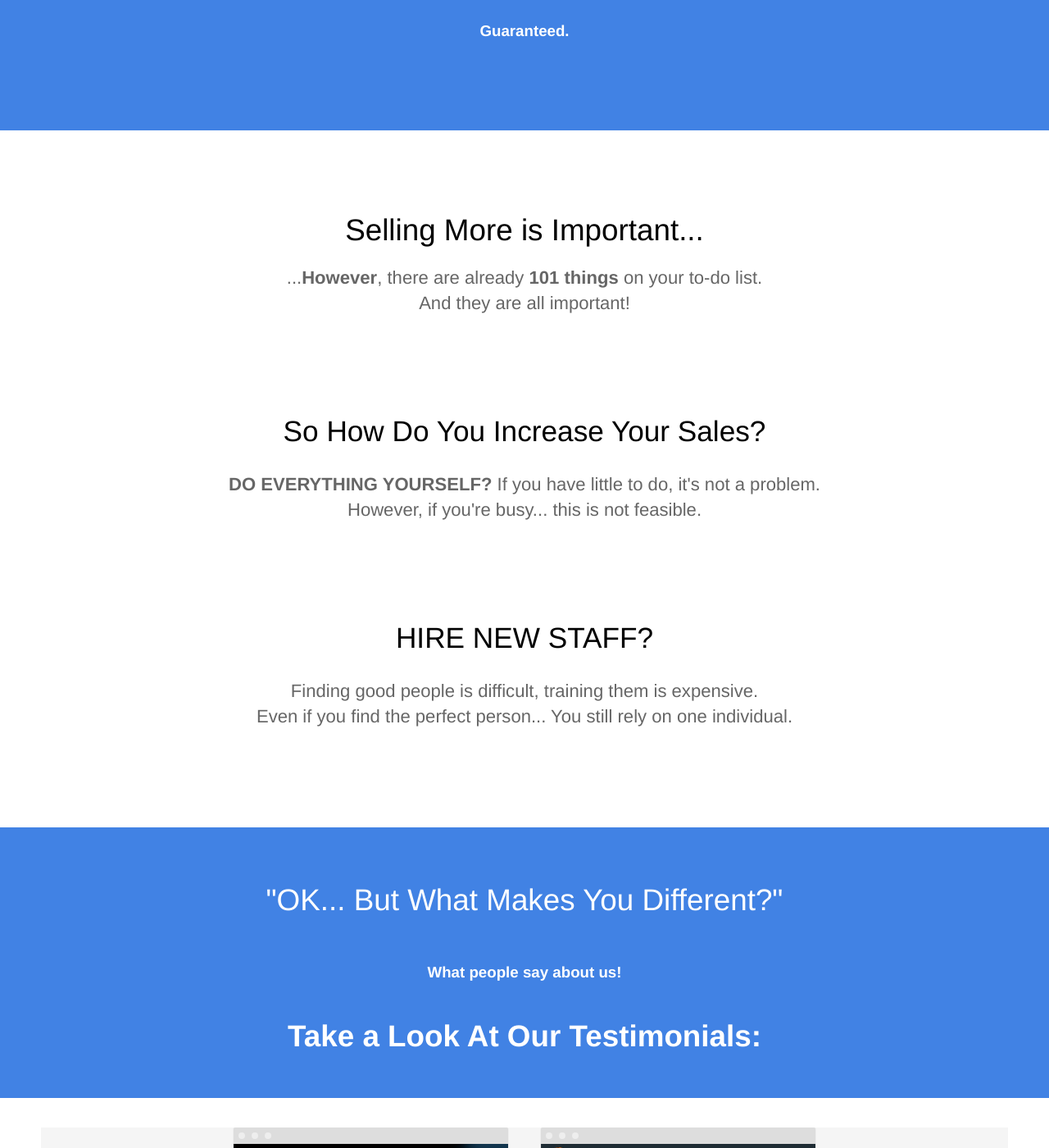
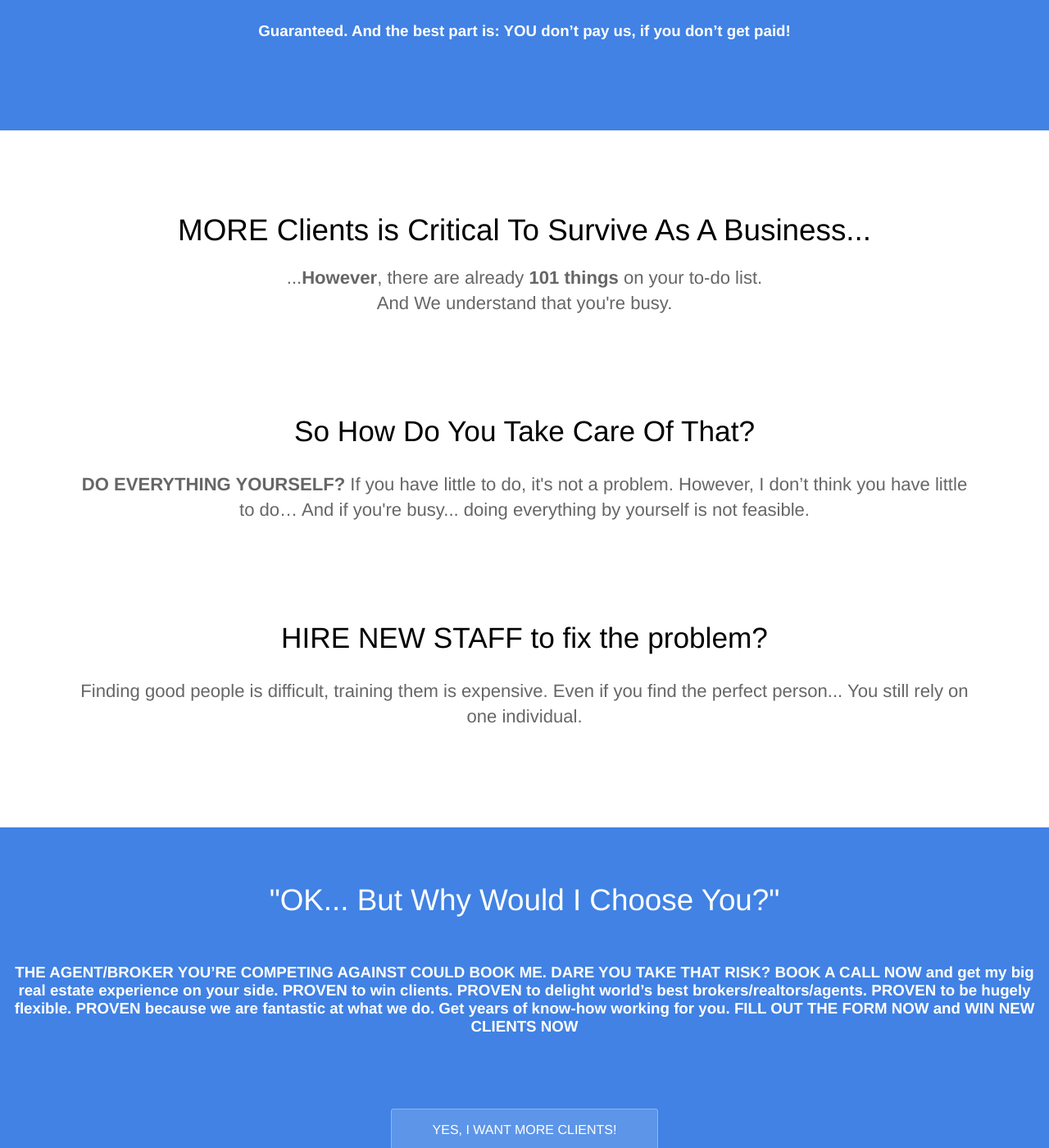
Before and after one commit to Huntinex/MMResults, a Jekyll site: the page built from index.html, in a window 1280 px wide and 1400 px high, scrolled down 359 px. Shown: the whole window at 82% size. Built offline with Jekyll 4.4.1, drawn with Linux system fonts in a browser that asks for light colours; some of the changed text lies outside the part shown.

Commit message:
Update index.html

```diff
--- a/index.html
+++ b/index.html
@@ -4,11 +4,11 @@
 ---
 <section class="hero">
 	<div class="text-container">
-		<h1 class="editable">The last <strong>Copywriting Agency</strong> you'll ever need</h1>
+		<h1 class="editable">The only agency you'll ever need to <b>WIN CLIENTS</b> as a <strong>BROKER/REALTOR/AGENT</strong></h1>
 		<small></small>
 		<p class="subtext editable">More Growth. More Clients. More Value.</p>
-		<div class="cta button alt"><a href="https://calendly.com/mmresults/call">YES, I WANT THAT!</a></div>
-		<h3 style="font-weight: 900;">Guaranteed.</h3>
+		<div class="cta button alt"><a href="#call">YES, I WANT THAT!</a></div>
+		<h3 style="font-weight: 900;">Guaranteed. And the best part is: YOU don’t pay us, if you don’t get paid!</h3>
 	</div>
 </section>
 
@@ -16,33 +16,43 @@
 	<center><section>
 		<div class="container center flex">
 			<div class="text editable">
-				<h1>Selling More is Important...</h1>
-				<p>...<strong>However</strong>, there are already <strong>101 things</strong> on your to-do list.<br>And they are all important!</p>
+				<h1>MORE Clients is Critical To Survive As A Business...</h1>
+				<p>...<strong>However</strong>, there are already <strong>101 things</strong> on your to-do list.<br>And We understand that you're busy.</p>
 			</div>
 		</div>
 	</section>
 	<section>
 		<div class="container flex">
 			<div class="text editable">
-				<h2>So How Do You Increase Your Sales?</h2>
-				<p><strong>DO EVERYTHING YOURSELF?</strong> If you have little to do, it's not a problem.<br>However, if you're busy... this is not feasible.</p>
+				<h2>So How Do You Take Care Of That?</h2>
+				<p><strong>DO EVERYTHING YOURSELF?</strong> If you have little to do, it's not a problem.
+However, I don’t think you have little to do… And if you're busy... doing everything by yourself is not feasible.</p>
 			</div>
 		</div>
 	</section>
 	<section>
 		<div class="container flex">
 			<div class="text editable">
-				<h2>HIRE NEW STAFF?</h2>
-				<p>Finding good people is difficult,  training them is expensive.<br>Even if you find the perfect person... You still rely on one individual.</p>
+				<h2>HIRE NEW STAFF to fix the problem?</h2>
+				<p>Finding good people is difficult, training them is expensive.
+Even if you find the perfect person... You still rely on one individual.</p>
 			</div>
 		</div>
+
+
 	</section></center>
 	<center class="hero"><br>
-			<h1 style="font-weight: 500;" class="editable">"OK... But What Makes You Different?"</h1>
+			<h1 style="font-weight: 500;" class="editable">"OK... But Why Would I Choose You?"</h1>
 			<br><br>
-			<h3>What people <strong style="font-weight: 700;">say about us!</strong></h3>
+			<h3><strong>THE AGENT/BROKER YOU’RE COMPETING AGAINST COULD BOOK ME.</strong>
+
+<strong>DARE YOU TAKE THAT RISK?</strong>
+
+<strong>BOOK A CALL NOW</strong> and get my big real estate experience on your side. <b>PROVEN</b> to win clients. <b>PROVEN</b> to delight world’s best brokers/realtors/agents. <b>PROVEN</b> to be hugely flexible. <b>PROVEN</b> because we are fantastic at what we do. Get years of know-how working for you. <b>FILL OUT THE FORM NOW</b> and <b>WIN NEW CLIENTS NOW</b></h3>
 			<br><small><br></small>
-			<h1 style="font-weight: 900;" class="editable">Take a Look At Our Testimonials:</h1>
+
+				<div class="cta button alt"><a href="#call">YES, I WANT MORE CLIENTS!</a></div>
+			<h1 style="font-weight: 900;" class="editable">Take a Look At What People Say About Us!:</h1>
 		<br><br><br>
 	</center>
 
@@ -61,8 +71,14 @@
 			</center><br>
 
 	<br><br>
-	<section class="bottom-cta">
-		<h2 class="editable"><strong>Contact Us</strong> For A Free Consultation Call:</h2>
-		<div class="button alt"><a href="https://calendly.com/mmresults/call">YES, I WANT THAT!</a></div>
+	<section class="bottom-cta" id="call">
+		<h3 class="editable">
+YOU’re literally <STRONG>ONE STEP AWAY</STRONG> to turn client acquisition, <b>the most painful</b> and the hardest part of your business to <b>the most delightful</b> one:
+</h3>
+		<!-- Calendly inline widget begin -->
+		<div class="calendly-inline-widget" data-url="https://calendly.com/mmresults/call?hide_event_type_details=1&hide_gdpr_banner=1" style="min-width:320px;height:700px;"></div>
+		<script type="text/javascript" src="https://assets.calendly.com/assets/external/widget.js" async></script>
+		<!-- Calendly inline widget end -->
+
 	</section>
 </div>
```
